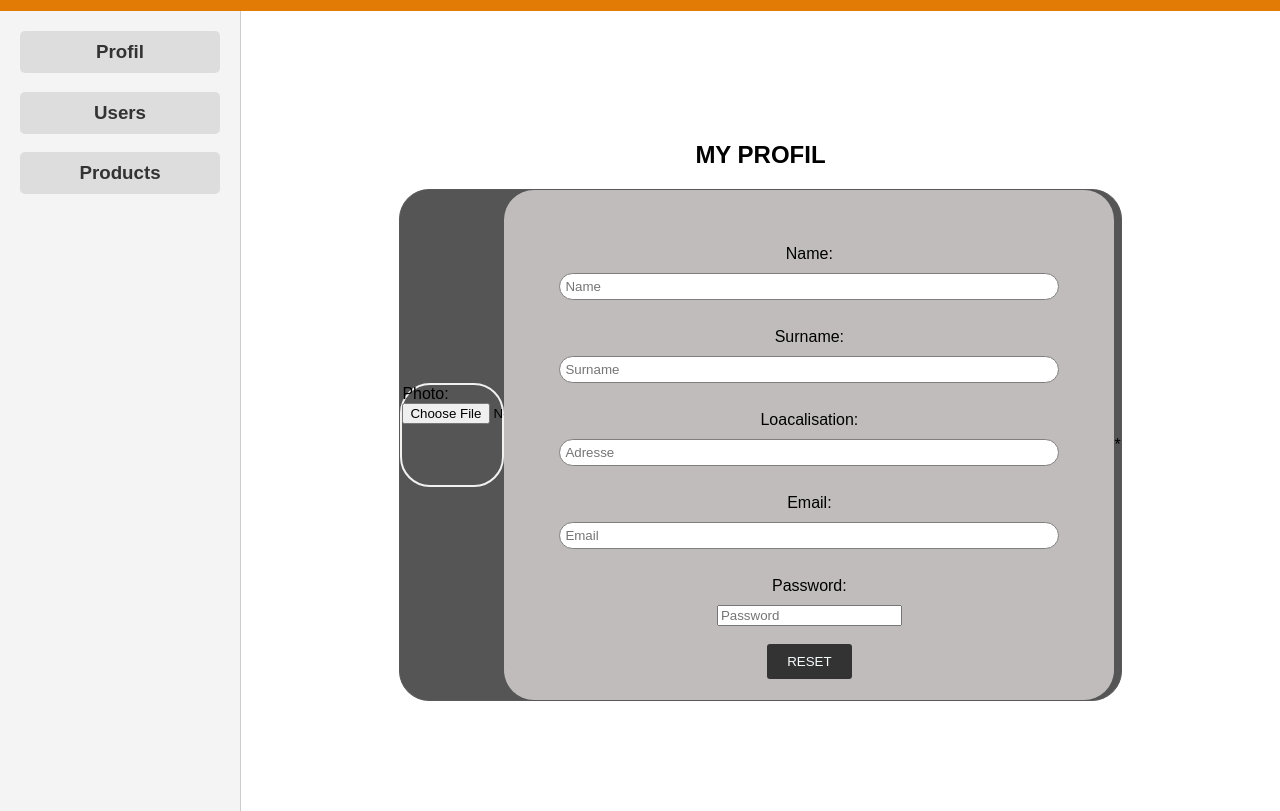
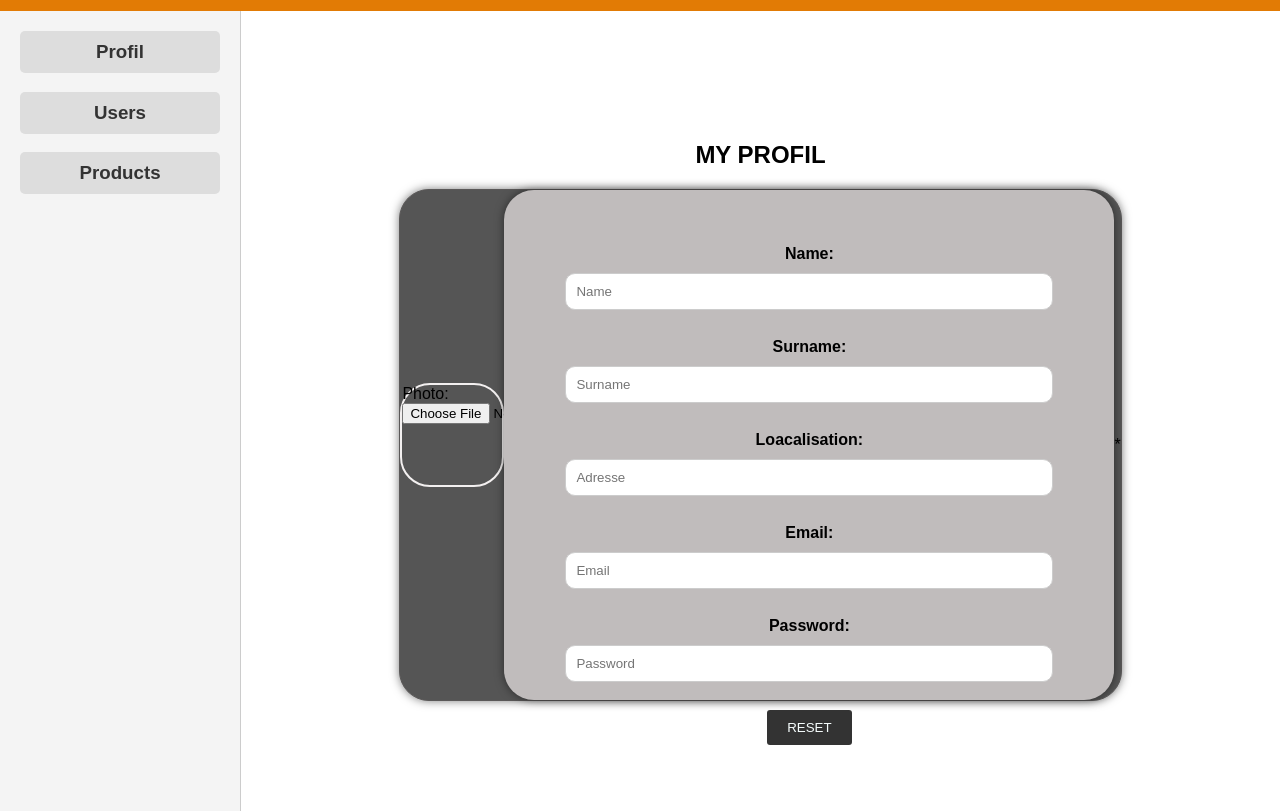
Before and after one commit to CindyMoukam/PROJET-WEB, a website: page frontend/src/Dashboard-profil/index.html in a window 1280 px wide. Shown: the part 89-900 px from the top of the page. Drawn offline with Linux system fonts and the light colour scheme.

Commit message:
Manage my profil

```diff
--- a/frontend/src/Dashboard-profil/style.css
+++ b/frontend/src/Dashboard-profil/style.css
@@ -3,22 +3,26 @@ body {
     margin: 0;
     padding: 0;
 }
+
 header {
     background-color: rgb(226, 123, 5);
     color: #fff;
     padding: 10px;
     text-align: center;
 }
+
 .container {
     display: flex;
     height: 100vh;
 }
+
 .sidebar {
     background-color: #f4f4f4;
     width: 200px;
     padding: 20px;
     border-right: 1px solid #ccc; /* Ajout d'une bordure droite pour séparer la barre latérale du contenu principal */
 }
+
 .sidebar h3 {
     margin-top: 0; /* Supprimer la marge supérieure par défaut des titres */
     padding: 10px 0;
@@ -27,16 +31,20 @@ header {
     border-radius: 5px; /* Ajouter des coins arrondis aux titres */
     cursor: pointer; /* Changer le curseur au survol */
 }
+
 .sidebar h3:hover {
     background-color: #ccc; /* Change la couleur de fond au survol */
 }
+
 .sidebar a {
     text-decoration: none; /* Supprimer la soulignement des liens */
     color: #333; /* Changer la couleur du texte des liens */
 }
+
 .sidebar a:hover {
     color: #555; /* Changer la couleur du texte au survol */
 }
+
 .main {
     flex-grow: 1;
     padding: 20px;
@@ -45,15 +53,16 @@ header {
     align-items: center;
     flex-direction: column; /* Ajout de cette ligne pour aligner les éléments verticalement */
 }
-.profile{
+
+.profile {
     display: flex;
     align-items: center;
     border: 1px solid rgb(90, 88, 88);
     border-radius: 30px;
     background-color: #555;
+    box-shadow: 0 0 10px rgba(0, 0, 0, 0.5); /* Ajout d'une ombre dynamique */
+}
 
-
-}
 .profile-info {
     width: 500px; /* Augmenter la largeur maximale à 600px */
     height: 400px;
@@ -63,12 +72,16 @@ header {
     display: flex;
     flex-direction: column; /* Ajout de cette ligne pour aligner les éléments verticalement */
     align-items: center; /* Ajout de cette ligne pour centrer les éléments horizontalement */
+    box-shadow: 0 0 10px rgba(0, 0, 0, 0.5); /* Ajout d'une ombre dynamique */
 }
+
 .profile-info label {
     display: block;
     margin-bottom: 10px;
-    border-radius: 30px;
+    border-radius: 5px;
+    font-weight: bold; /* Ajout de poids à la police pour mettre en évidence les étiquettes */
 }
+
 .profile-pic {
     width: 100px; /* Ajustement de la largeur */
     height: 100px; /* Ajustement de la hauteur */
@@ -79,13 +92,21 @@ header {
 
 .profile-info input[type="text"],
 .profile-info input[type="email"],
-.profile-info[type="password"] {
-    width: 100%;
-    padding: 5px;
+.profile-info input[type="password"] {
+    width: calc(100% - 12px); /* Ajustement de la largeur pour compenser les bordures */
+    padding: 10px;
     margin-bottom: 10px;
-    border: 1px solid rgb(129, 126, 126);
-    border-radius: 15px;
+    border: 1px solid #ccc; /* Utilisation d'une couleur de bordure plus douce */
+    border-radius: 10px;
     box-sizing: border-box;
+    transition: border-color 0.3s; /* Ajout d'une transition pour une expérience utilisateur plus fluide */
+}
+
+.profile-info input[type="text"]:focus,
+.profile-info input[type="email"]:focus,
+.profile-info input[type="password"]:focus {
+    border-color: rgb(226, 123, 5); /* Changement de couleur de bordure lorsqu'un champ est sélectionné */
+    outline: none; /* Suppression de la bordure de focus par défaut */
 }
 .profile-info input[type="submit"] {
     width: 100%;
@@ -96,6 +117,7 @@ header {
     border-radius: 3px;
     cursor: pointer;
 }
+
 button {
     background-color: #333;
     color: rgb(245, 252, 252);
```
